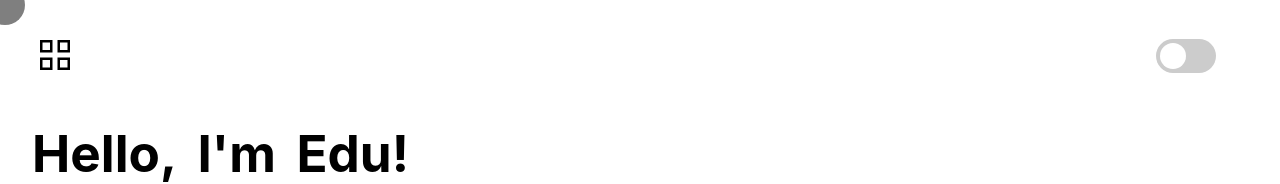
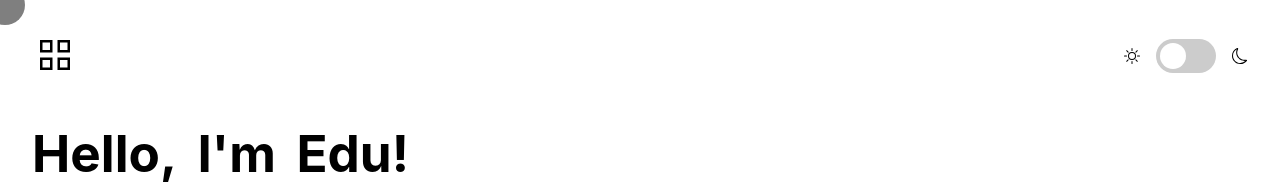
Before and after one commit to eduvadillo/web-portafolio-2, a React (Create React App) app: page / in a window 1280 px wide. Shown: the top 184 px of the page. Built offline with nearby package versions, Linux system fonts and the light colour scheme.

Commit message:
readme, sun, moon

```diff
--- a/src/App.css
+++ b/src/App.css
@@ -32,8 +32,7 @@ body {
   mix-blend-mode: difference;
   /* transition: all 150ms ease;
   transition-property: opacity, background-color, transform, mix-blend-mode; */
-  transition: transform 0.2s cubic-bezier(0.64, 0.57, 0.67, 1.53),
-    -webkit-transform 0.2s cubic-bezier(0.64, 0.57, 0.67, 1.53);
+  transition: transform 0.2s cubic-bezier(0.64, 0.57, 0.67, 1.53), -webkit-transform 0.2s cubic-bezier(0.64, 0.57, 0.67, 1.53);
   animation: animationContent 5s linear;
 }
 
@@ -399,12 +398,12 @@ a {
 }
 
 .icon-theme {
-  color: var(--bg-color);
+  color: var(--primary-color);
   margin-right: 1rem;
 }
 
 .icon-theme2 {
-  color: var(--bg-color);
+  color: var(--primary-color);
   margin-left: 1rem;
 }
 
```
Also changed, not shown: 1 other file (tests, documents, lock files or other folders).
